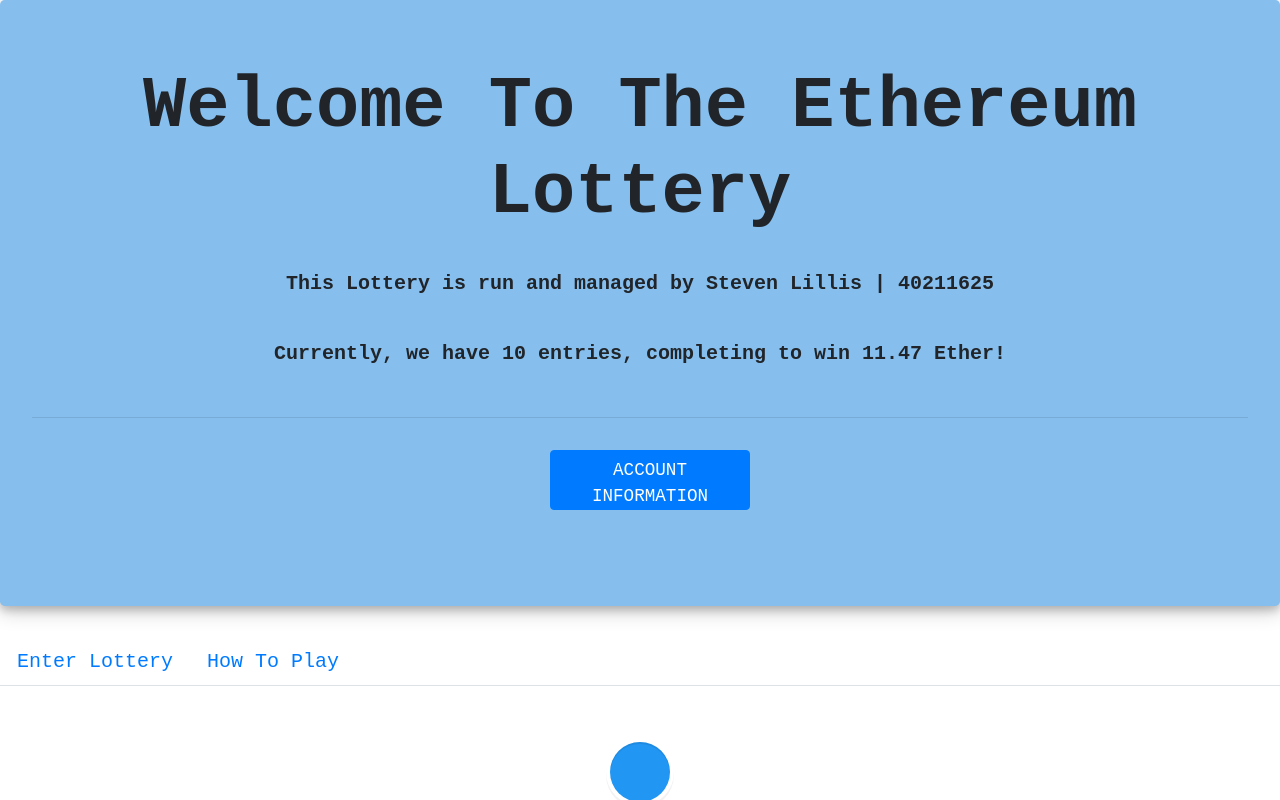
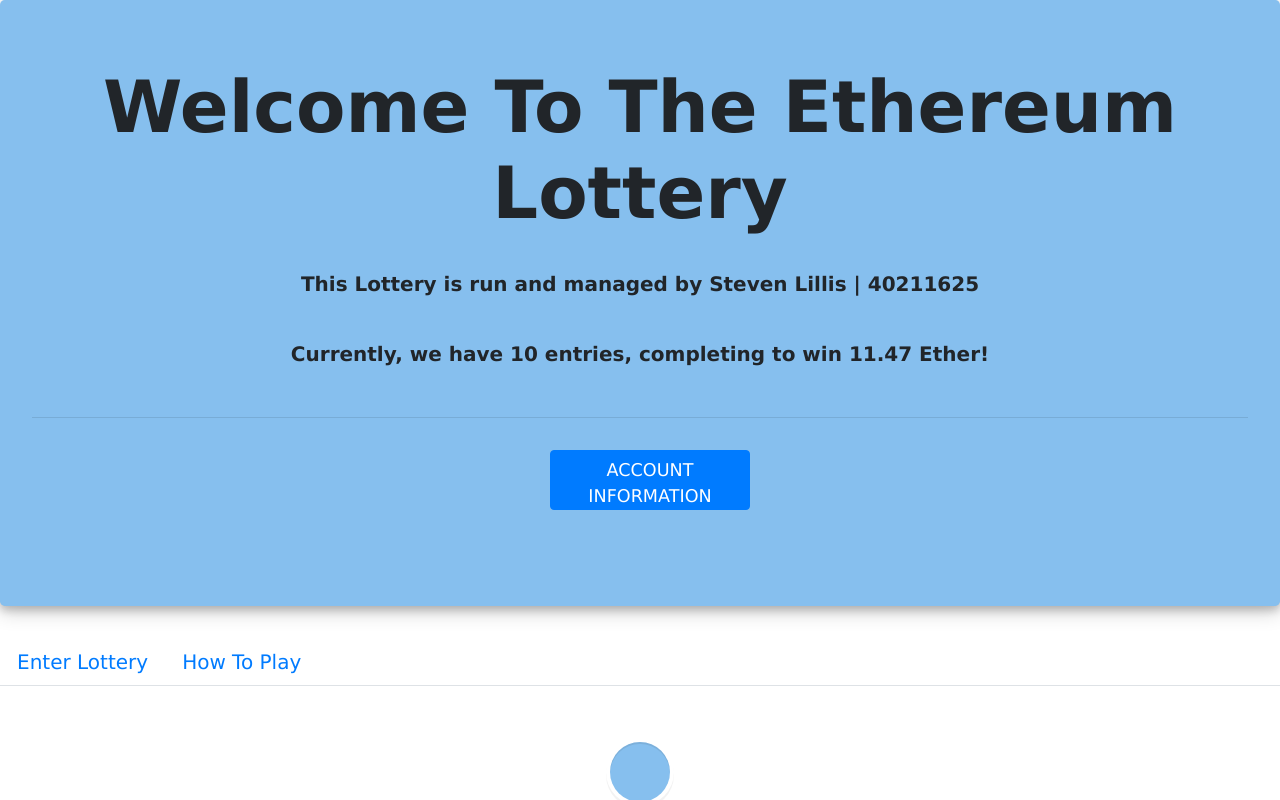
Before and after one commit to StevenLillis/Ethereum-Lottery, a React (Create React App) app in the folder client/: page / in a window 1280 px wide. Both pictures are taken after a click on the link "How To Play". Shown: the top 800 px of the page. Built offline with nearby package versions, Linux system fonts and the light colour scheme.

Commit message:
Updating Instructions

```diff
--- /dev/null
+++ b/client/src/component/instructions.css
@@ -0,0 +1,3 @@
+.weight {
+    font-weight: bold !important;
+}
--- a/client/src/component/instructions.js
+++ b/client/src/component/instructions.js
@@ -1,19 +1,31 @@
 import { VerticalTimeline, VerticalTimelineElement } from 'react-vertical-timeline-component';
 import 'react-vertical-timeline-component/style.min.css';
 import React from 'react';
+import './instructions.css'
 
 const Instruction = () => {
     return (
         <VerticalTimeline>
             <VerticalTimelineElement
                 className="vertical-timeline-element--work"
-                contentStyle={{ background: 'rgb(33, 150, 243)', color: '#fff' }}
-                //contentArrowStyle={{ borderRight: '7px solid  rgb(33, 150, 243)' }}
-                iconStyle={{ background: 'rgb(33, 150, 243)', color: '#fff' }}
+                contentStyle={{ background: '#86bfee', color: '#fff' }}
+                iconStyle={{ background: '#86bfee', color: '#fff'}}
+                icon={''}
             >
-                <h3 className="vertical-timeline-element-title">MetaMask</h3>
+                <h3 className="vertical-timeline-element-title weight">MetaMask</h3>
                 <p>
-                    Please Ensure That You Have MetaMask Installed and Have An Account Created
+                    Please Ensure That You Have <a href="https://metamask.io/download.html" target="_blank">MetaMask</a> Installed and Have An Account Created
+                </p>
+            </VerticalTimelineElement>
+            <VerticalTimelineElement
+                className="vertical-timeline-element--work"
+                contentStyle={{ background: '#86bfee', color: '#fff' }}
+                iconStyle={{ background: '#86bfee', color: '#fff'}}
+                icon={''}
+            >
+                <h3 className="vertical-timeline-element-title weight">MetaMask Network</h3>
+                <p>
+                    Please Ensure That You Are Connected To The 'Rinkeby Test Network'
                 </p>
             </VerticalTimelineElement>
             <VerticalTimelineElement
--- a/client/src/component/jumbotron.css
+++ b/client/src/component/jumbotron.css
@@ -1,5 +1,5 @@
 * {
-    font-family: 'Courier New', Courier, monospace;
+    font-family:'Lucida Sans', 'Lucida Sans Regular', 'Lucida Grande', 'Lucida Sans Unicode', Geneva, Verdana, sans-serif
 }
 
 .background-colour {
```
